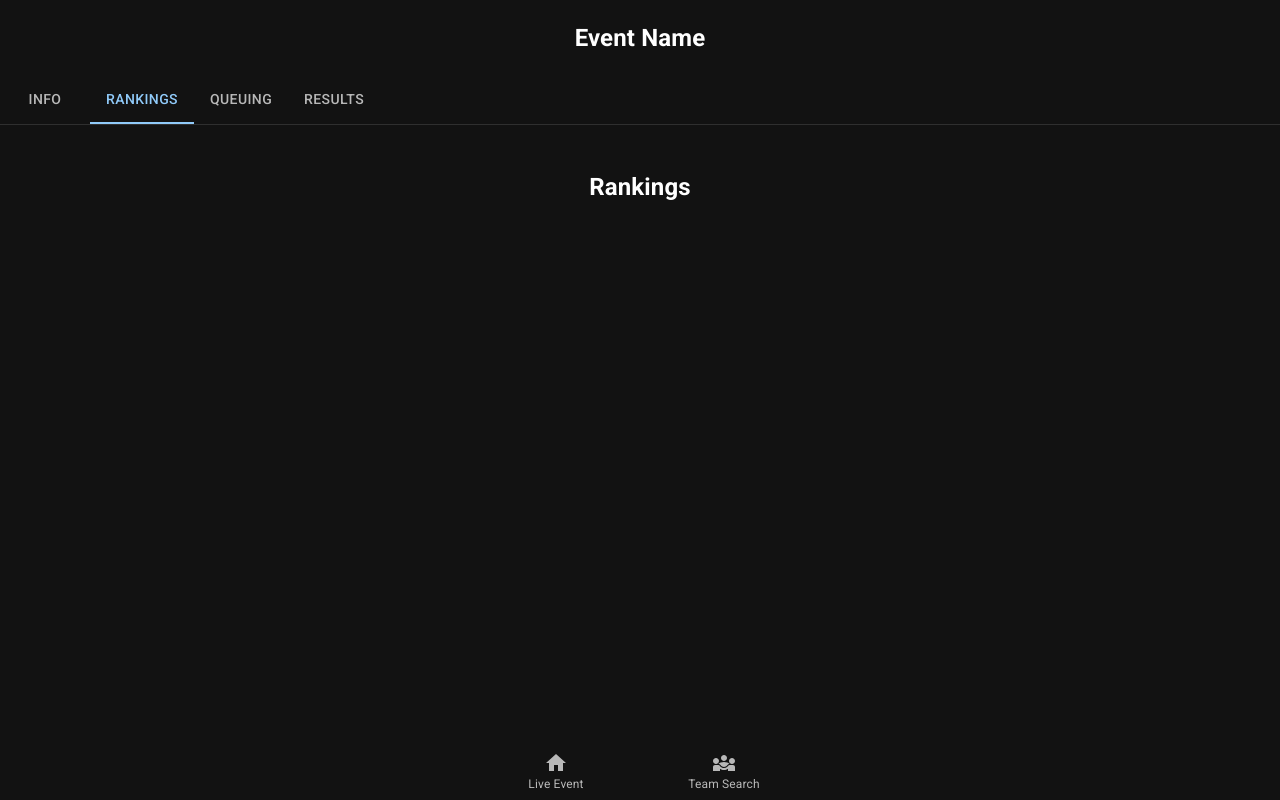
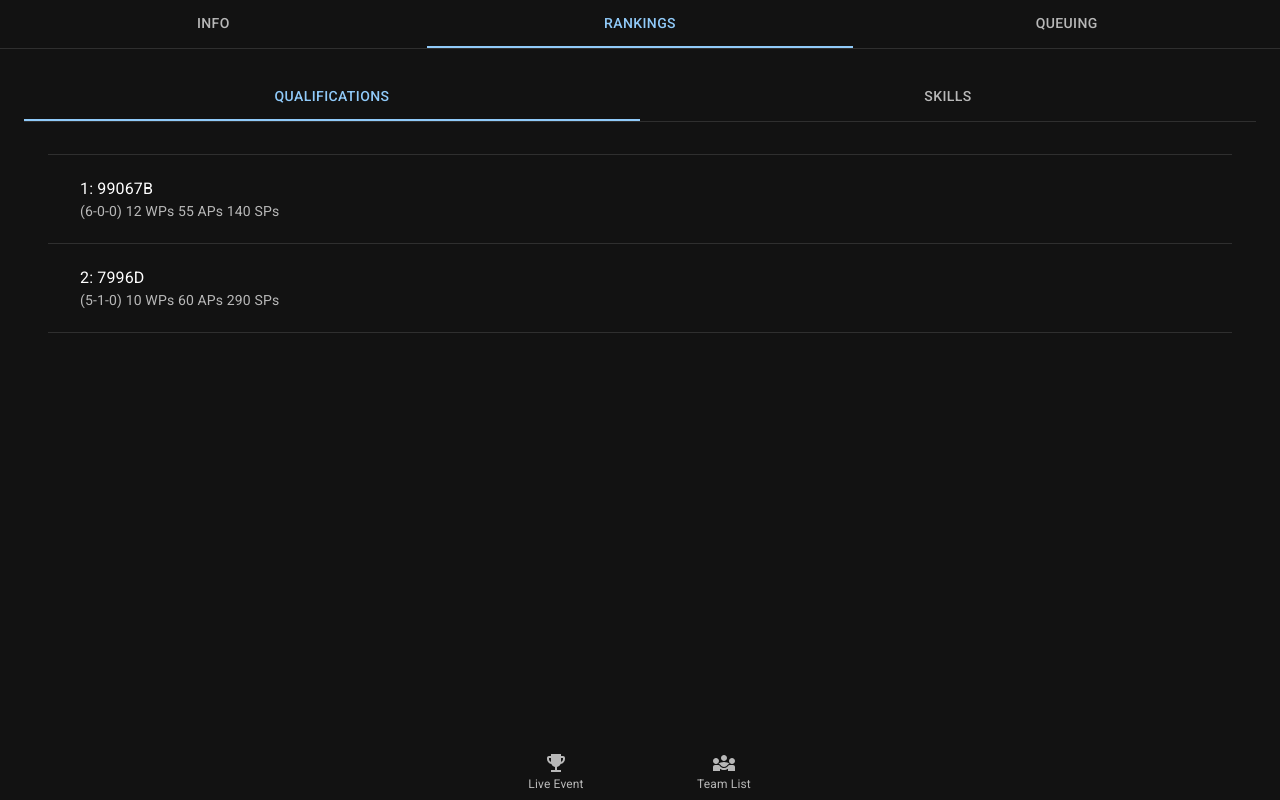
Before and after one commit to 18x18az/suez, a React (Create React App) app: page / in a window 1280 px wide. Both pictures are taken after a click on the tab "RANKINGS". Built offline with nearby package versions, Linux system fonts and the light colour scheme.

Commit message:
feat: more things!

```diff
--- a/src/App.tsx
+++ b/src/App.tsx
@@ -1,9 +1,9 @@
 import './App.css';
 import EventHome from './pages/components/EventHome';
-import SimpleBottomNavigation from './BottomNav';
+import SimpleBottomNavigation from './pages/components/BottomNav';
 import { BrowserRouter, Route, Routes } from 'react-router-dom';
 import Home from './pages/Home';
-import Teams from './pages/Teams';
+import TeamList from './pages/Teams';
 import '@fontsource/roboto/300.css';
 import '@fontsource/roboto/400.css';
 import '@fontsource/roboto/500.css';
@@ -27,7 +27,7 @@ function App() {
           <Route path = "/" element={<EventHome />} />
           {/* this is not the best way to do the below: https://reactrouter.com/en/main/route/route */ }
           <Route path = "/events/*" element={<EventHome />} />
-          <Route path = "/teams" element={<Teams />} />
+          <Route path = "/teams" element={<TeamList />} />
         </Routes>
         <SimpleBottomNavigation />
       </BrowserRouter>
--- a/src/pages/Teams.tsx
+++ b/src/pages/Teams.tsx
@@ -4,9 +4,8 @@ import ListItem from '@mui/material/ListItem';
 import ListItemButton from '@mui/material/ListItemButton';
 import ListItemText from '@mui/material/ListItemText';
 import Divider from '@mui/material/Divider';
-import { Link } from 'react-router-dom';
 
-const Teams = () => {
+const TeamList = () => {
     return(
         <div>
         { /*<h1>18x18az Suez</h1>*/}
@@ -39,4 +38,4 @@ const Teams = () => {
     );
 };
 
-export default Teams;
+export default TeamList;
--- a/src/BottomNav.tsx
+++ b/src/pages/components/BottomNav.tsx
@@ -2,9 +2,8 @@ import * as React from 'react';
 import Box from '@mui/material/Box';
 import BottomNavigation from '@mui/material/BottomNavigation';
 import BottomNavigationAction from '@mui/material/BottomNavigationAction';
-import HomeIcon from '@mui/icons-material/Home';
+import EmojiEventsIcon from '@mui/icons-material/EmojiEvents';
 import Diversity3Icon from '@mui/icons-material/Diversity3';
-import EventIcon from '@mui/icons-material/Event';
 import { Link } from 'react-router-dom';
 
 export default function SimpleBottomNavigation() {
@@ -21,15 +20,15 @@ export default function SimpleBottomNavigation() {
       >
         <BottomNavigationAction
           label="Live Event"
-          icon={<HomeIcon />}
+          icon={<EmojiEventsIcon />}
           value="Live Event"
           component={Link}
           to="/"
         />
         <BottomNavigationAction
-          label="Team Search"
+          label="Team List"
           icon={<Diversity3Icon />}
-          value="Team Search"
+          value="Team List"
           component={Link}
           to="/teams"
         />
--- a/src/pages/components/EventHome.tsx
+++ b/src/pages/components/EventHome.tsx
@@ -48,12 +48,10 @@ const EventHome = () => {
   return (
     <Box sx={{ width: '100%' }}>
     <Box sx={{ borderBottom: 1, borderColor: 'divider' }}>
-      <h2>Event Name</h2>
-      <Tabs value={value} onChange={handleChange} variant="scrollable" scrollButtons="auto">
+      <Tabs value={value} onChange={handleChange} variant="fullWidth" scrollButtons="auto" centered={true}>
         <Tab label="Info" {...a11yProps(0)} />
         <Tab label="Rankings" {...a11yProps(1)} />
         <Tab label="Queuing" {...a11yProps(2)} />
-        <Tab label="Results" {...a11yProps(3)} />
       </Tabs>
     </Box>
       <TabPanel value={value} index={0}>
@@ -65,9 +63,6 @@ const EventHome = () => {
     <TabPanel value={value} index={2}>
       <Queuing />
     </TabPanel>
-    <TabPanel value={value} index={3}>
-    Results
-    </TabPanel>
     </Box>
     );
 };
--- a/src/pages/components/event/Info.tsx
+++ b/src/pages/components/event/Info.tsx
@@ -1,6 +1,12 @@
+import Stack from '@mui/material/Stack';
+import Button from '@mui/material/Button';
+
 const Info = () => {
     return (
-        <h2>Info</h2>
+        <Stack spacing={2} direction="column">
+            TODO: if qual hasnt started, show inspection status: otherwise show recent results and/or top n teams
+            <Button variant="contained" href="http://re.18x18az.org">RobotEvents</Button>
+        </Stack>
     );
 };
 
--- a/src/pages/components/event/Rankings.tsx
+++ b/src/pages/components/event/Rankings.tsx
@@ -1,6 +1,62 @@
+import { useState } from 'react';
+import Tabs from '@mui/material/Tabs';
+import Tab from '@mui/material/Tab';
+import Typography from '@mui/material/Typography';
+import Box from '@mui/material/Box';
+import QualRankings from './QualRankings';
+
+interface TabPanelProps {
+  children?: React.ReactNode;
+  index: number;
+  value: number;
+}
+
+function TabPanel(props: TabPanelProps) {
+  const { children, value, index, ...other } = props;
+
+  return (
+    <div
+      role="tabpanel"
+      hidden={value !== index}
+      id={`simple-tabpanel-${index}`}
+      aria-labelledby={`simple-tab-${index}`}
+      {...other}
+    >
+      {value === index && (
+        <Box sx={{ p: 3 }}>
+          <Typography>{children}</Typography>
+        </Box>
+      )}
+    </div>
+  );
+}
+function a11yProps(index: number) {
+  return {
+    id: `simple-tab-${index}`,
+    'aria-controls': `simple-tabpanel-${index}`,
+  };
+}
 const Rankings = () => {
-    return (
-        <h2>Rankings</h2>
+  const [value, setValue] = useState(0);
+
+  const handleChange = (event: React.SyntheticEvent, newValue: number) => {
+    setValue(newValue);
+  };
+
+  return (
+    <Box sx={{ width: '100%' }}>
+    <Box sx={{ borderBottom: 1, borderColor: 'divider' }}>
+      <Tabs value={value} onChange={handleChange} variant="fullWidth" scrollButtons="auto" centered={true}>
+        <Tab label="Qualifications" {...a11yProps(0)} />
+        <Tab label="Skills" {...a11yProps(1)} />
+      </Tabs>
+    </Box>
+      <TabPanel value={value} index={0}>
+        <QualRankings/>
+    </TabPanel>
+    <TabPanel value={value} index={1}>
+    </TabPanel>
+    </Box>
     );
 };
 
```
Also changed, not shown: src/pages/components/Team.tsx (added, +7 -0 lines).
